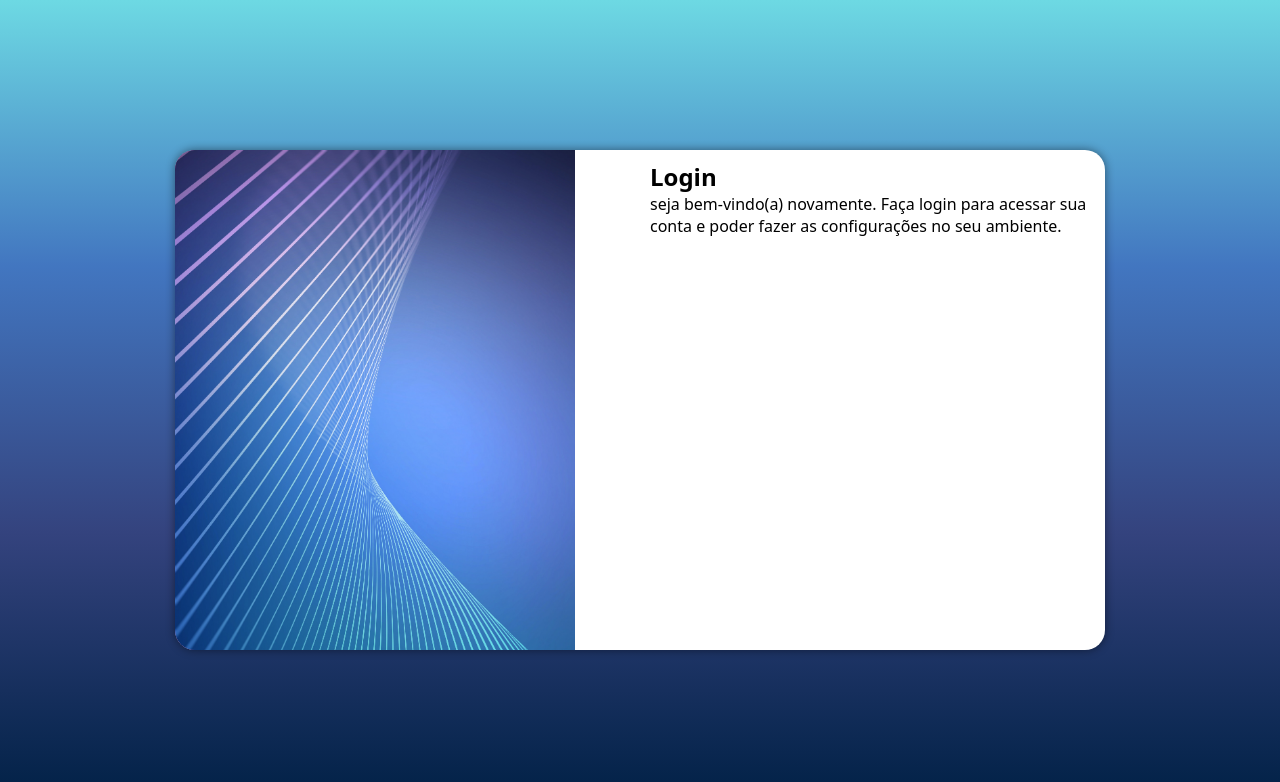
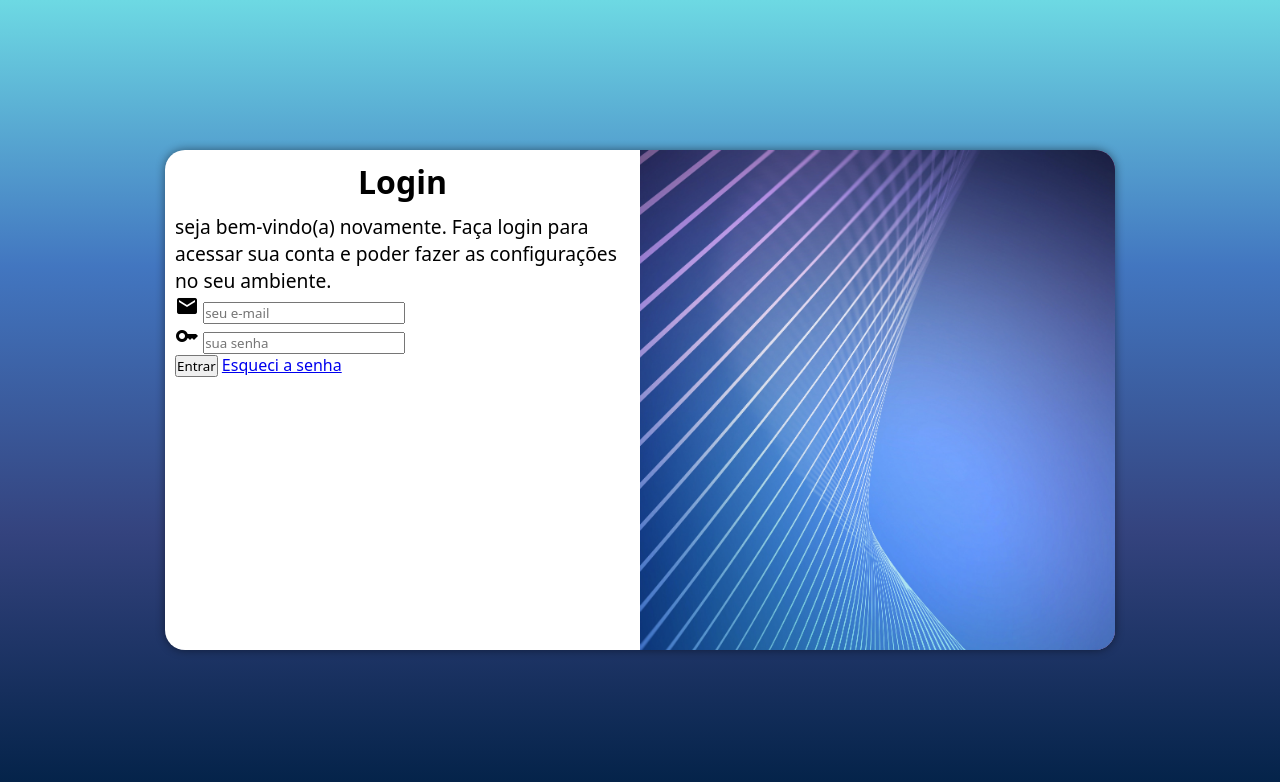
Before and after one commit to lucasgoncalvesdg/projeto-login, a plain HTML site: page index.html in a window 1280 px wide. Drawn offline with Linux system fonts and the light colour scheme.

Commit message:
adicionei tela de login

```diff
--- a/estilos/media-query.css
+++ b/estilos/media-query.css
@@ -24,15 +24,21 @@
         background-image: linear-gradient(to top, #012146,#34437E, #4276C0, #6DD9E3 );
     }
     section#login {
-        width: 930px;
+        width: 950px;
     }
     section#login > div#imagem{
-        float: left;
-        width: 43%;
+        float: right;
+        width: 50%;
         height: 100%;
     }
     section#login > div#formulario {
-        float: right;
+        float: left;
         width: 50%;
     }
+    div#formulario > h1{
+        font-size: 2em;
+    }
+    div#formulario > p{
+        font-size: 1.2em;
+    }
 }
--- a/estilos/style.css
+++ b/estilos/style.css
@@ -54,3 +54,10 @@ section#login > div#formulario{
     display: block;
     padding: 10px;
 }
+div#formulario > h1{
+    text-align: center;
+    margin-bottom: 10px;
+}
+div#formulario > p{
+    font-size: 0.8em;
+}
--- a/index.html
+++ b/index.html
@@ -4,6 +4,7 @@
     <meta charset="UTF-8">
     <meta name="viewport" content="width=device-width, initial-scale=1.0">
     <title>Login</title>
+    <link href="https://fonts.googleapis.com/icon?family=Material+Icons" rel="stylesheet">
     <link rel="stylesheet" href="estilos/style.css">
     <link rel="stylesheet" href="estilos/media-query.css">
 </head>
@@ -16,7 +17,20 @@
             <div id="formulario">
                 <h1>Login</h1>
                 <p>seja bem-vindo(a) novamente. Faça login para acessar sua conta e poder fazer as configurações no seu ambiente. </p>
-                <form action="login.php" method="post"></form>
+                <form action="login.php" method="post" autocomplete="on"></form>
+                <div class="campo">
+                    <i class="material-icons" >mail</i>
+                  <input type="email" name="login" id="ilogin" placeholder="seu e-mail" autocomplete="email" required maxlength="30">
+                   <label for="ilogin"></label>
+                </div>
+                <div class="campo">
+                    <i class="material-icons" >key</i>
+                    <input type="password" name="Senha" id="isenha" placeholder="sua senha" autocomplete="current-password" required minlength="8" maxlength="20">
+                    <label for="isenha"></label>
+                </div>
+                <input type="submit" value="Entrar">
+                <a href="esqueci.html">Esqueci a senha</a>
+
 
             </div>
 
```
